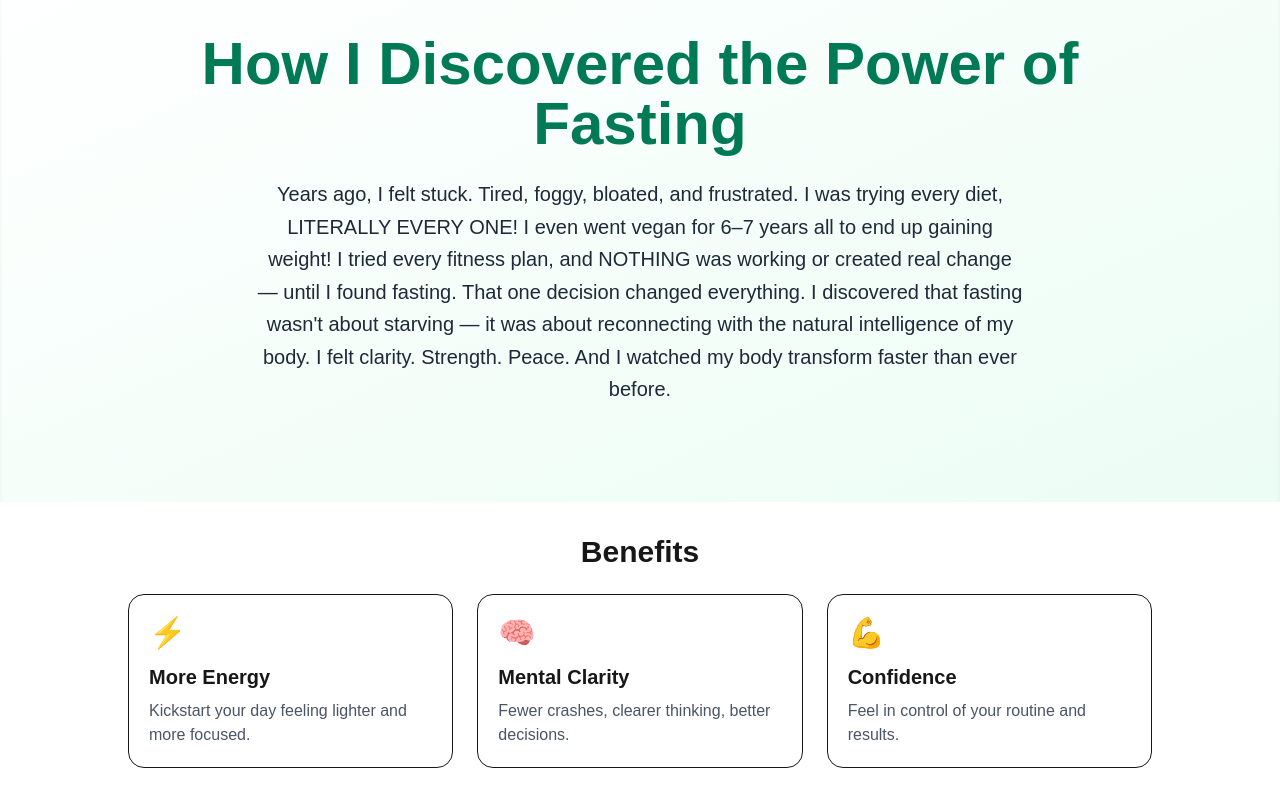
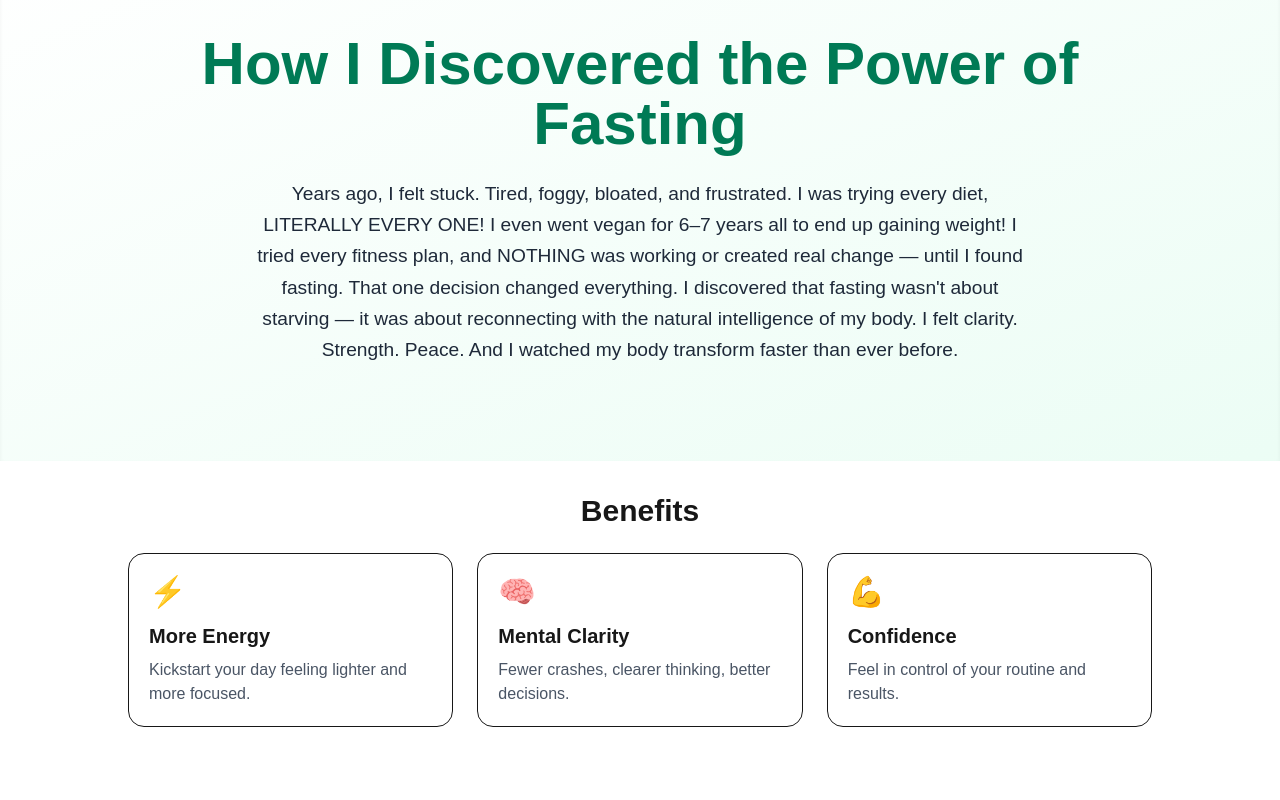
Before and after one commit to taylor-franco-91/mbr-next, a Next.js app: page / in a window 1280 px wide. Shown: the part 862-1662 px from the top of the page. After the commit the page ends 1621 px from the top, so only its background shows below. Built offline with nearby package versions, Linux system fonts and the light colour scheme.

Commit message:
content(epiphany): update body copy

```diff
--- a/app/page.js
+++ b/app/page.js
@@ -19,7 +19,7 @@ export default function HomePage() {
           <h2 className="text-5xl md:text-6xl font-extrabold text-emerald-700 mb-6">
             How I Discovered the Power of Fasting
           </h2>
-          <p className="text-xl text-gray-800 leading-relaxed max-w-3xl mx-auto">
+          <p className="text-[1.15rem] md:text-[1.2rem] text-gray-800 leading-relaxed max-w-3xl mx-auto">
             Years ago, I felt stuck. Tired, foggy, bloated, and frustrated. I was trying every diet, LITERALLY EVERY ONE! I even went vegan for 6–7 years all to end up gaining weight! I tried every fitness plan, and NOTHING was working or created real change — until I found fasting. That one decision changed everything. I discovered that fasting wasn't about starving — it was about reconnecting with the natural intelligence of my body. I felt clarity. Strength. Peace. And I watched my body transform faster than ever before.
           </p>
         </div>
```
